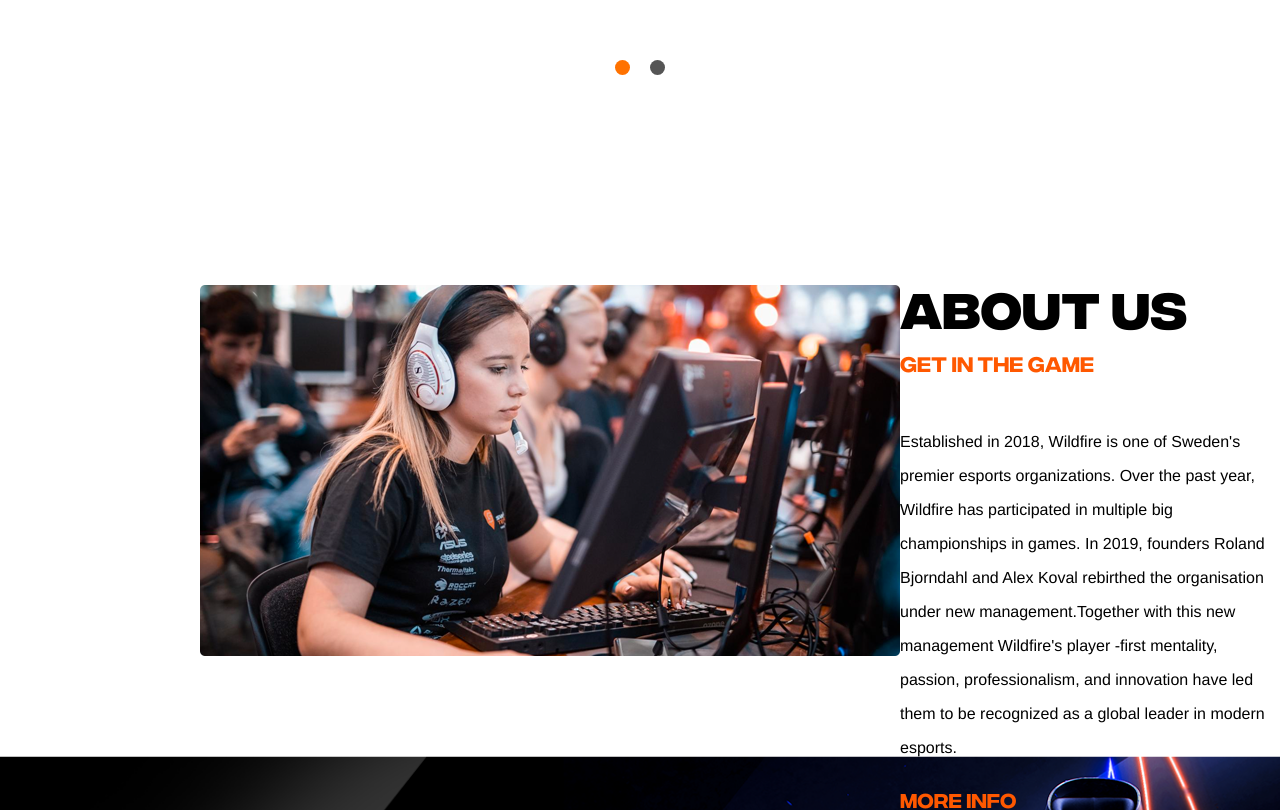
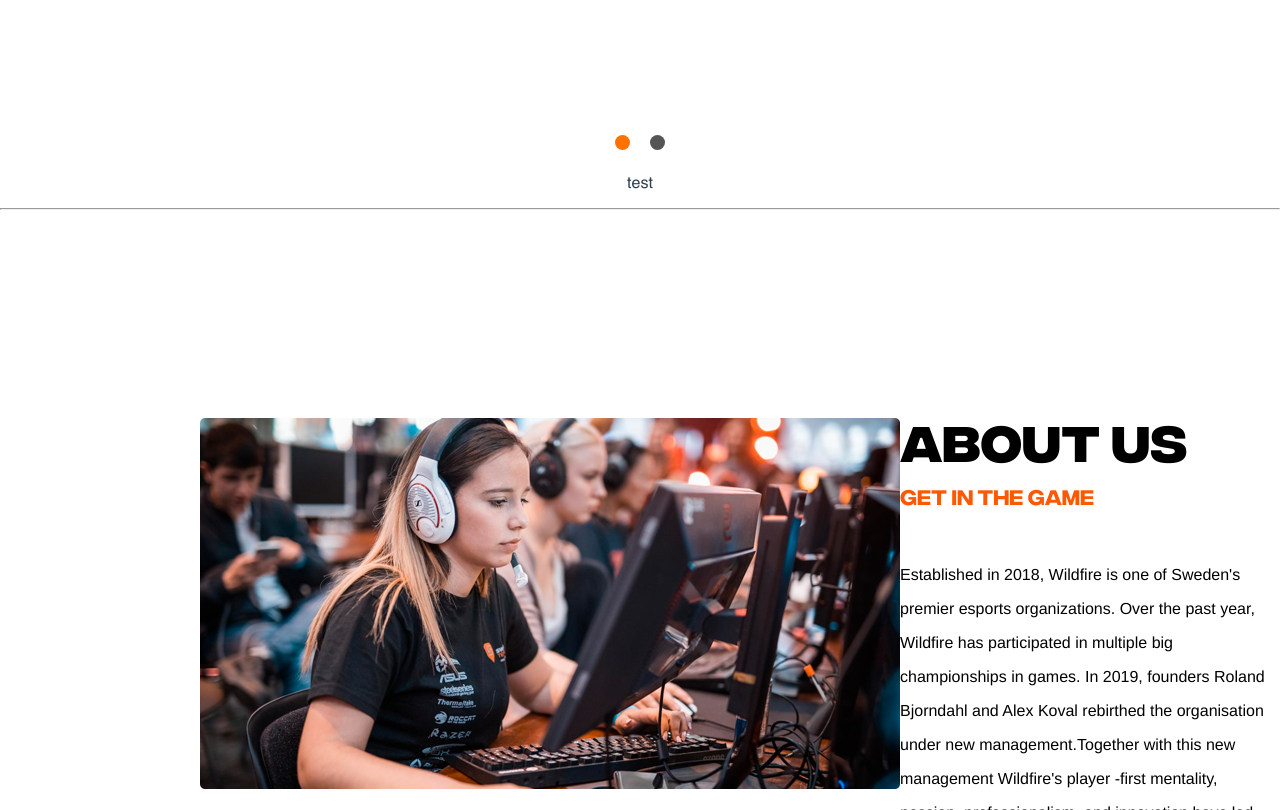
Before and after one commit to MaestroMediaGroupBV/wildfire.gg, a Vue app: page / in a window 1280 px wide. Shown: the part 1147-1957 px from the top of the page. Built offline with nearby package versions, Linux system fonts and the light colour scheme.

Commit message:
Add updates

```diff
--- a/src/components/HeroSlider.vue
+++ b/src/components/HeroSlider.vue
@@ -9,7 +9,6 @@
       pagination-active-color="#ff7200"
       pagination-color="#555555"
       paginationSize="15"
-      paginationPosition="bottom-overlay"
     >
       <slide class="slide" id="slide-image">
         <div class="hero-container">
@@ -43,9 +42,13 @@ export default {
   max-height: 1100px;
 }
 .VueCarousel-pagination {
-  margin-top: -400px;
-  position: none;
+  .VueCarousel-pagination--bottom-overlay {
+    bottom: 400px;
+  }
 }
+.VueCarousel-dot-container {
+}
+
 #slide-image {
   background-image: url("../assets/images/slider.png");
   height: 1070px;
--- /dev/null
+++ b/src/components/PartnerSlider.vue
@@ -0,0 +1,20 @@
+<template>
+  <div>
+    <p>test</p>
+    <div id="example"></div>
+    <hr>
+  </div>
+</template>
+
+<script>
+import { Carousel, Slide } from "vue-carousel";
+export default {
+  name: "PartnerSlider"
+};
+</script>
+
+<style lang="scss" scoped>
+hr {
+  color: $light-grey;
+}
+</style>
--- a/src/views/Home.vue
+++ b/src/views/Home.vue
@@ -2,6 +2,7 @@
   <div class="home">
     <Header/>
     <heroSlider/>
+    <PartnerSlider/>
     <About/>
     <StoreBanner/>
     <StoreProducts/>
@@ -16,6 +17,7 @@
 import Footer from "@/components/Footer.vue";
 import Header from "@/components/Header.vue";
 import HeroSlider from "@/components/HeroSlider.vue";
+import PartnerSlider from "@/components/PartnerSlider.vue";
 import About from "@/components/About.vue";
 import StoreBanner from "@/components/StoreBanner.vue";
 import StoreProducts from "@/components/StoreProducts.vue";
@@ -26,6 +28,7 @@ export default {
   components: {
     Header,
     HeroSlider,
+    PartnerSlider,
     About,
     StoreBanner,
     StoreProducts,
```
Also changed, not shown: src/views/Teams.vue (added, +13 -0 lines), src/assets/images/partners/21ilab.png (added), src/assets/images/partners/rogue-energy.png (added).
